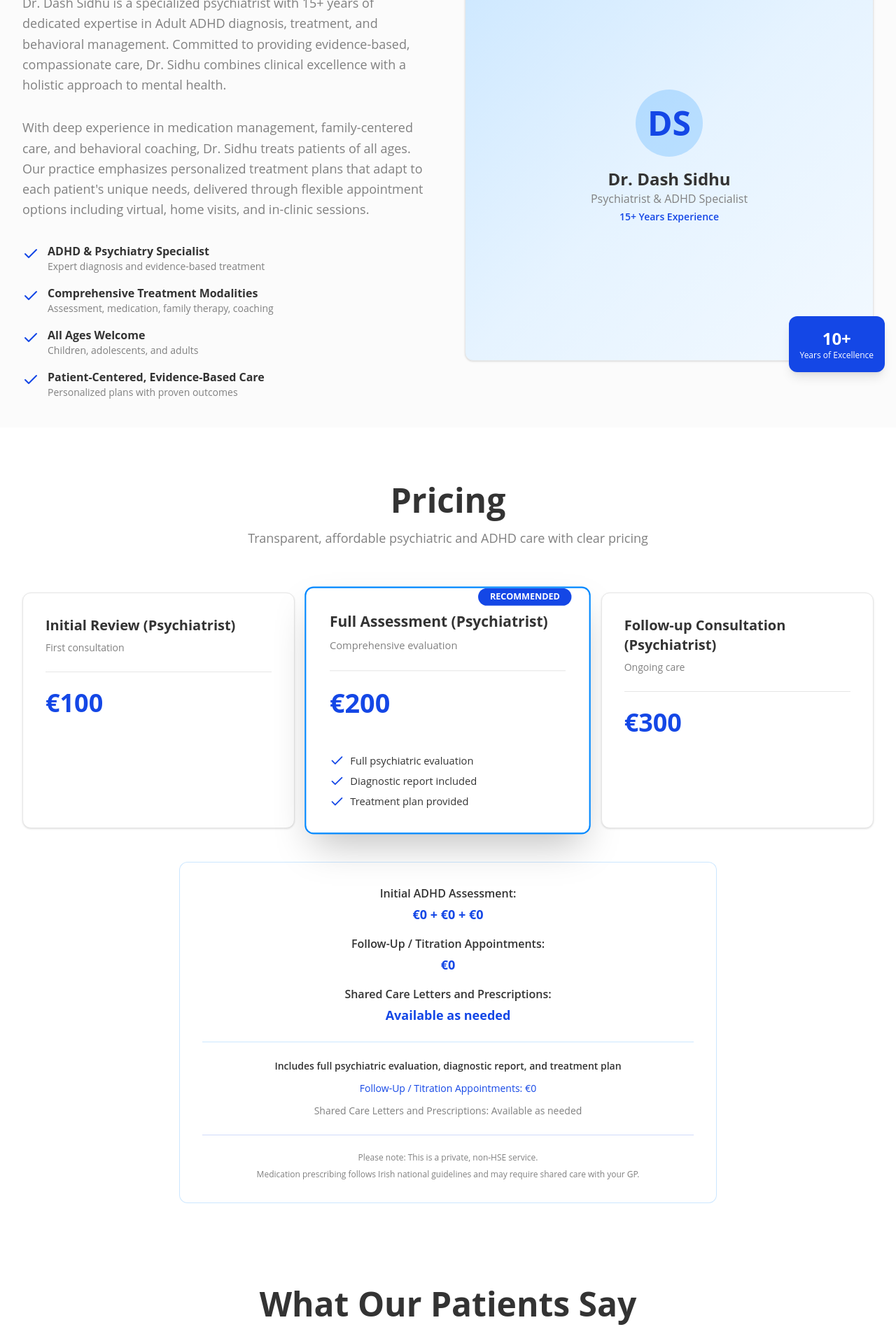
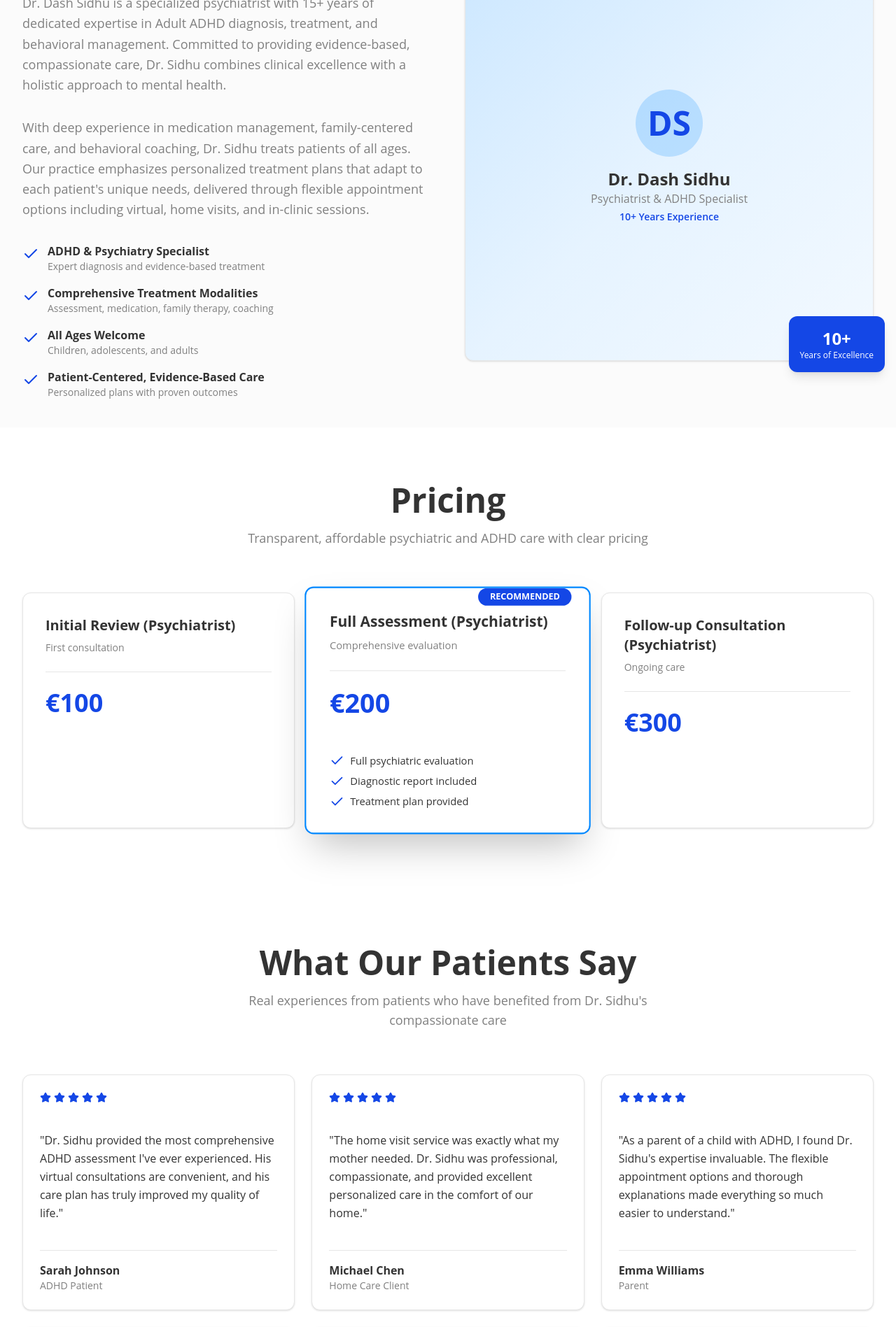
Before and after one commit to shani068/doctor_portfolio_website, a React (Vite) app: page / in a window 1280 px wide. Shown: the part 2582-4479 px from the top of the page at 70% size. Built offline with nearby package versions, Linux system fonts and the light colour scheme.

Commit message:
home page update

```diff
--- a/src/components/profile/about.tsx
+++ b/src/components/profile/about.tsx
@@ -73,7 +73,7 @@ export default function About() {
                   <div>
                     <h3 className="text-2xl font-bold text-foreground">Dr. Dash Sidhu</h3>
                     <p className="text-muted-foreground">Psychiatrist & ADHD Specialist</p>
-                    <p className="text-sm text-blue-700 font-semibold mt-1">15+ Years Experience</p>
+                    <p className="text-sm text-blue-700 font-semibold mt-1">10+ Years Experience</p>
                   </div>
                 </div>
               </div>
--- a/src/components/profile/pricing.tsx
+++ b/src/components/profile/pricing.tsx
@@ -111,7 +111,7 @@ export default function Pricing() {
         </div>
 
         {/* Pricing Details Section */}
-        <div className="max-w-3xl mx-auto bg-white/50 dark:bg-white/5 rounded-xl border border-primary/20 p-8 space-y-6">
+        {/* <div className="max-w-3xl mx-auto bg-white/50 dark:bg-white/5 rounded-xl border border-primary/20 p-8 space-y-6">
           <div className="space-y-4">
             {pricingDetails.map((detail, index) => (
               <div key={index} className="text-center">
@@ -133,7 +133,6 @@ export default function Pricing() {
             </p>
           </div>
 
-          {/* Important Note */}
           <div className="mt-6 pt-6 border-t border-blue-700/20">
             <p className="text-xs text-center text-muted-foreground">
               <span className="block mb-2">
@@ -142,7 +141,7 @@ export default function Pricing() {
               Medication prescribing follows Irish national guidelines and may require shared care with your GP.
             </p>
           </div>
-        </div>
+        </div> */}
       </div>
     </section>
   )
```
